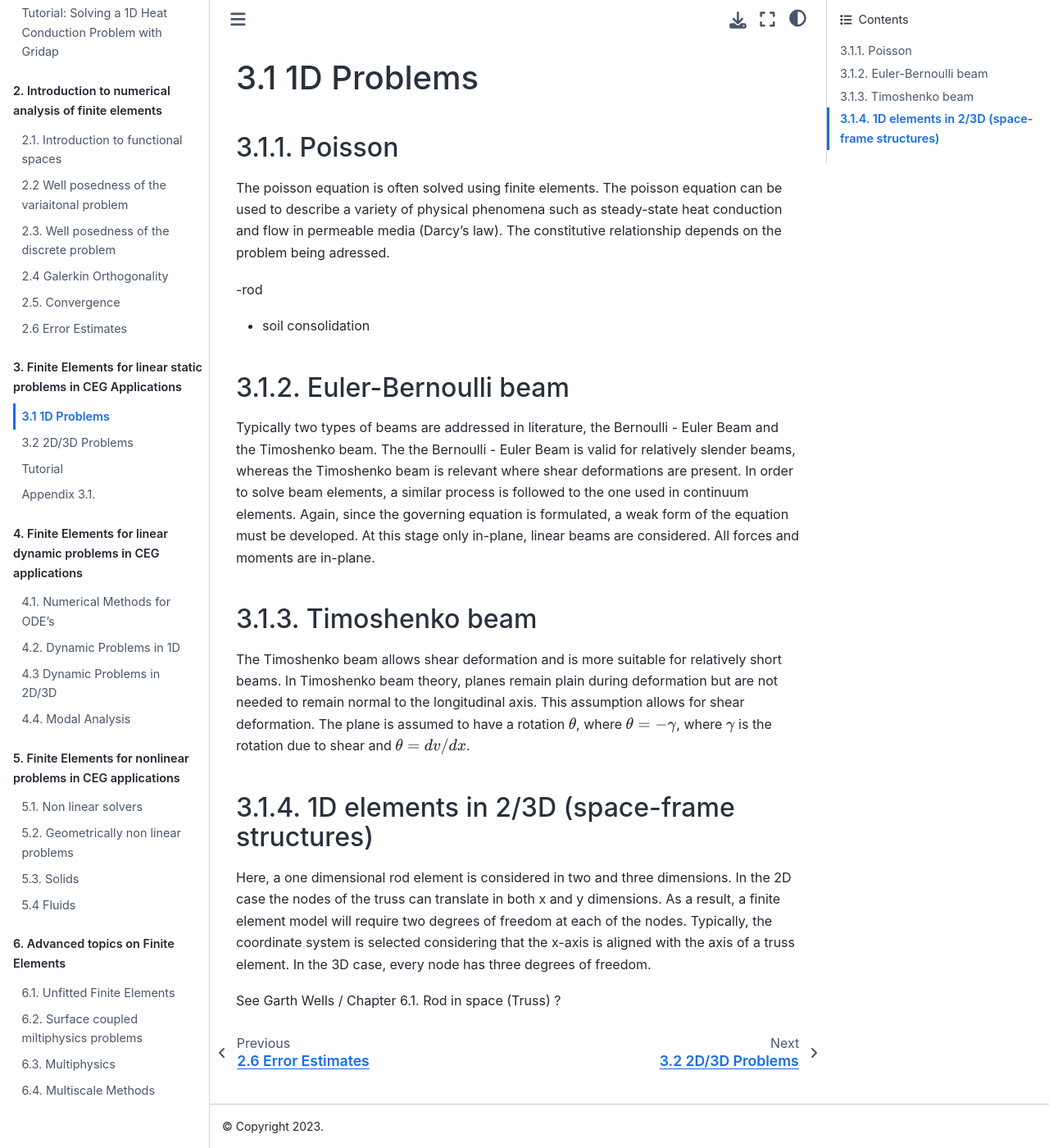
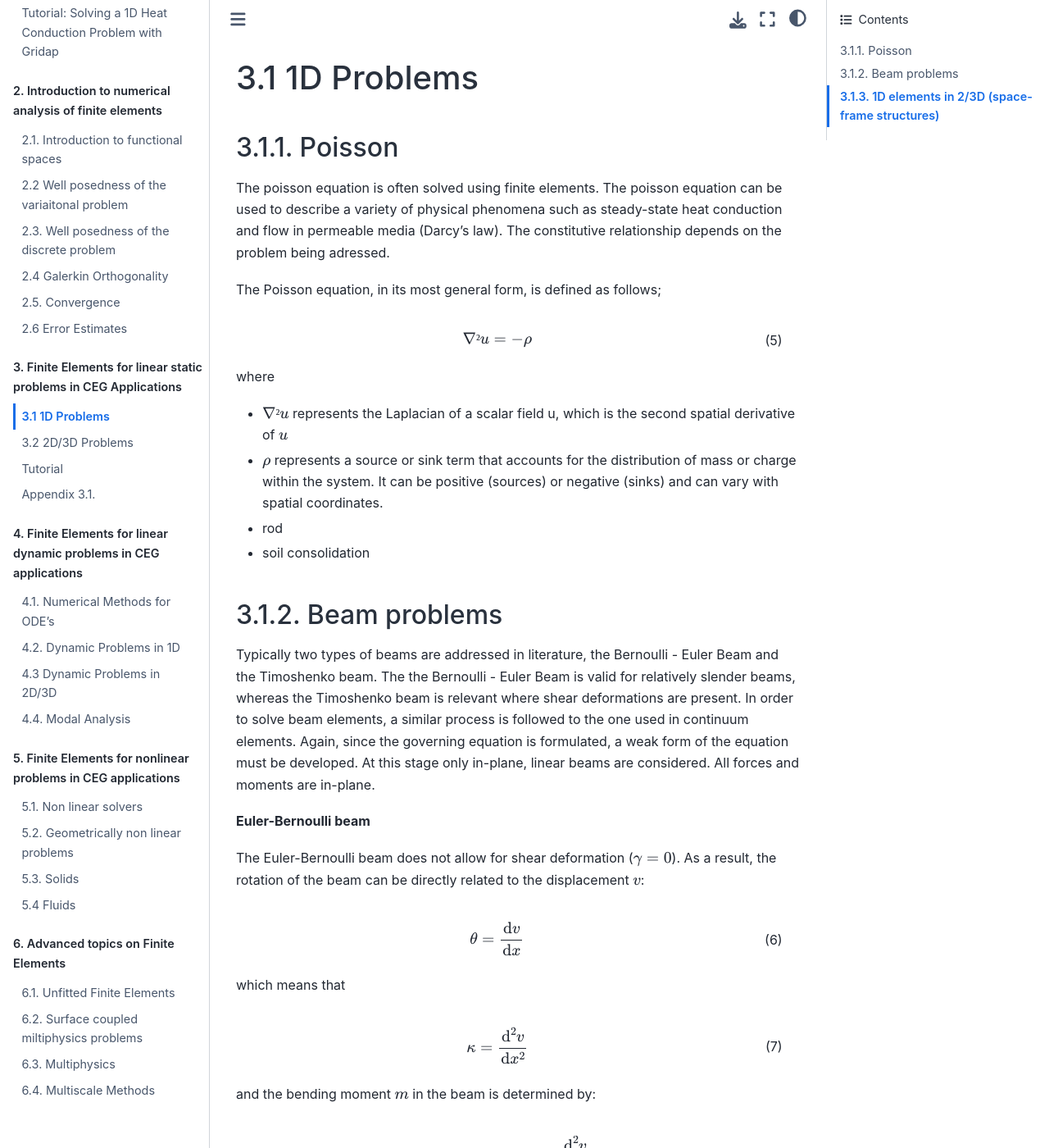
Before and after one commit to TeachBooks/mirror_computational_modelling, a Jupyter Book: the page built from book/Chapter3/chapter3-1_1D_Problems.md, in a window 1280 px wide and 1400 px high. Shown: the whole window at 82% size. Built offline with Jupyter Book 1.0.4 settings and Sphinx 7.4.7 and the Sphinx Book theme 1.1.4, drawn with Linux system fonts in a browser that asks for light colours; pages that are not in the unit, such as notebooks, are missing from menus; some of the changed text lies outside the part shown.

Commit message:
Start to chapter 3.1

```diff
--- a/book/Chapter3/chapter3-1_1D_Problems.md
+++ b/book/Chapter3/chapter3-1_1D_Problems.md
@@ -4,18 +4,53 @@
 
 The poisson equation is often solved using finite elements. The poisson equation can be used to describe a variety of physical phenomena such as steady-state heat conduction and flow in permeable media (Darcy's law). The constitutive relationship depends on the problem being adressed.
 
--rod
+The Poisson equation, in its most general form, is defined as follows;
+
+$$
+∇² u = -\rho
+$$ (generalpoisson)
+
+where
+
+- $∇²u$ represents the Laplacian of a scalar field u, which is the second spatial derivative of $u$
+- $\rho$ represents a source or sink term that accounts for the distribution of mass or charge within the system. It can be positive (sources) or negative (sinks) and can vary with spatial coordinates.
+
+- rod
 - soil consolidation
 
-## 3.1.2. Euler-Bernoulli beam
+## 3.1.2. Beam problems
 Typically two types of beams are addressed in literature, the Bernoulli - Euler Beam and the Timoshenko beam. The the Bernoulli - Euler Beam is valid for relatively slender beams, whereas the Timoshenko beam is relevant where shear deformations are present. In order to solve beam elements, a similar process is followed to the one used in continuum elements. Again, since the governing equation is formulated, a weak form of the equation must be developed. At this stage only in-plane, linear beams are considered. All forces and moments are in-plane.
 
+**Euler-Bernoulli beam**
 
-## 3.1.3. Timoshenko beam
+The Euler-Bernoulli beam does not allow for shear deformation ($\gamma=0$). As a result, the rotation of the beam can be directly related to the displacement $v$:
+
+$$
+\theta = \frac{\text{d}v}{\text{d}x}
+$$ (euler_rotation)
+
+which means that
+
+$$
+\kappa = \frac{\text{d}^2v}{\text{d}x^2}
+$$ (euler_kappa)
+
+and the bending moment $m$ in the beam is determined by:
+
+$$
+m=-EI \cdot \kappa=-EI \cdot \frac{\text{d}^2v}{\text{d}x^2}
+$$ (bending moment)
+
+where
+- $EI$ is the bending stiffness of the beam
+
+
+
+**Timoshenko beam**
 
 The Timoshenko beam allows shear deformation and is more suitable for relatively short beams. In Timoshenko beam theory, planes remain plain during deformation but are not needed to remain normal to the longitudinal axis. This assumption allows for shear deformation. The plane is assumed to have a rotation $θ$, where $θ=-γ$, where $γ$ is the rotation due to shear and $θ=dv/dx$.
 
-## 3.1.4. 1D elements in 2/3D (space-frame structures)
+## 3.1.3. 1D elements in 2/3D (space-frame structures)
 
 Here, a one dimensional rod element is considered in two and three dimensions. In the 2D case the nodes of the truss can translate in both x and y dimensions. As a result, a finite element model will require two degrees of freedom at each of the nodes. Typically, the coordinate system  is selected considering that the x-axis is aligned with the axis of a truss element. In the 3D case, every node has three degrees of freedom.
 
```
